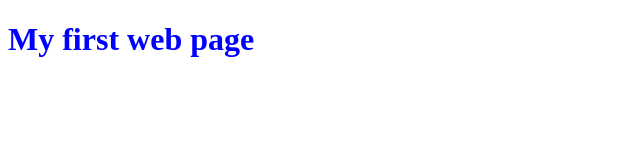
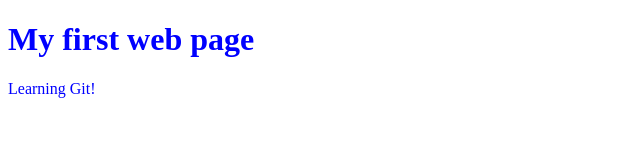
Before and after one commit to BCohStuAcct/Assignment-02, a plain HTML site: page index.html in a window 1280 px wide. Shown: the whole page, without its empty margins (0-640 px from the left). Drawn offline with Linux system fonts and the light colour scheme.

Commit message:
Added a P tag with content

```diff
--- a/index.html
+++ b/index.html
@@ -10,5 +10,8 @@
 </style>
 <body>
     <h1>My first web page</h1>
+    <p>
+        Learning Git!
+    </p>
 </body>
 </html>
```
